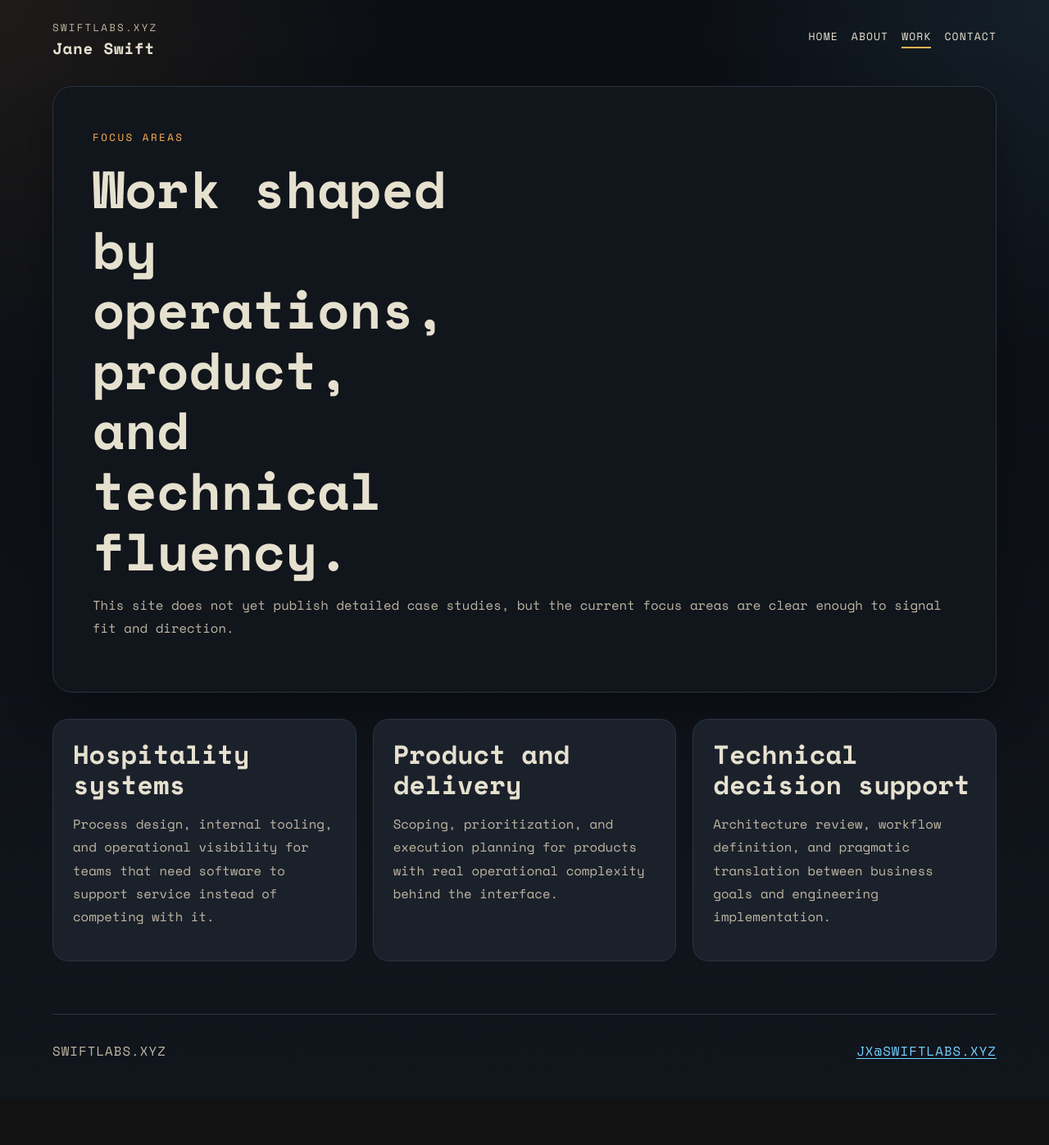
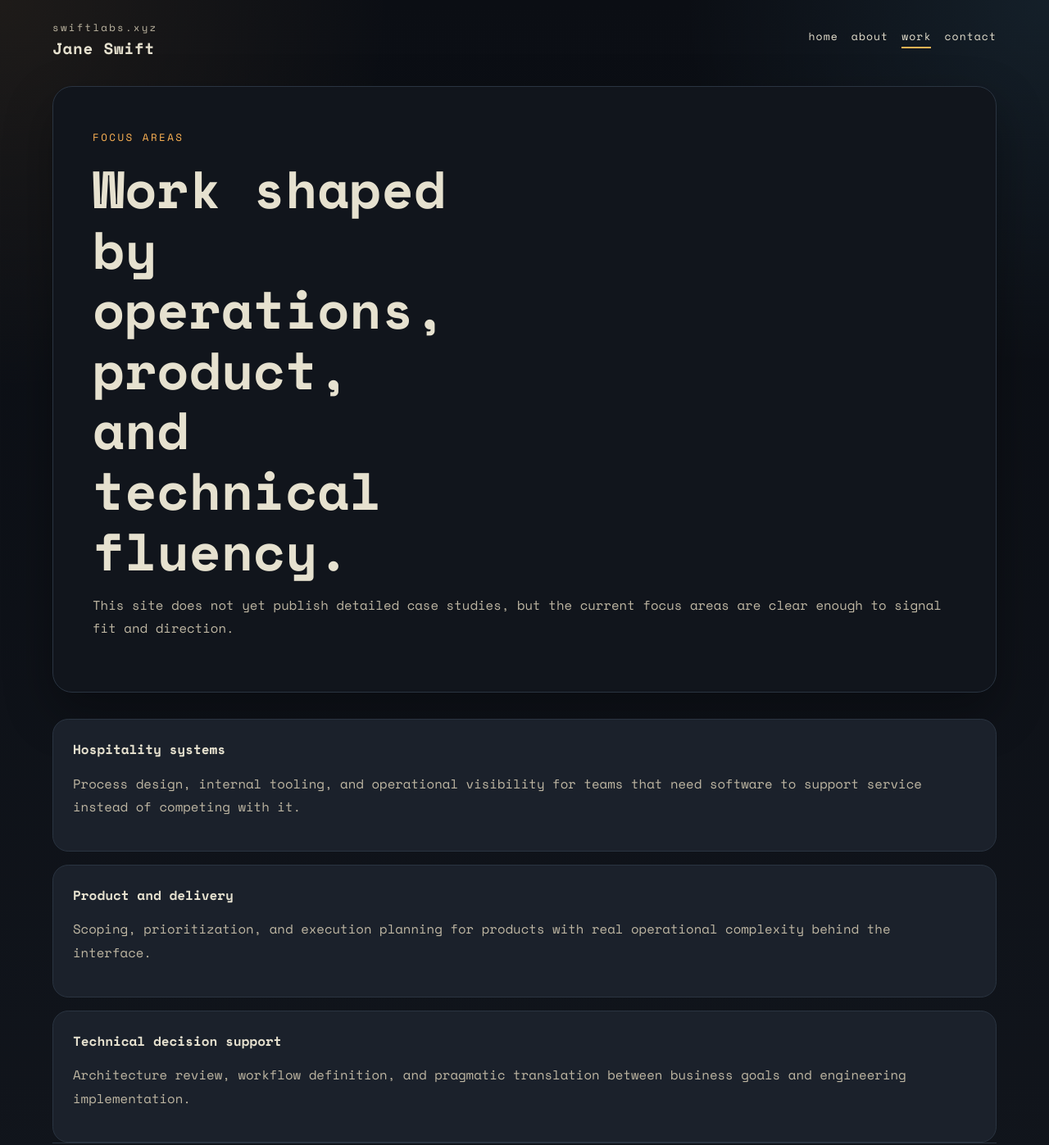
Before and after one commit to j-xyz/j-xyz.github.io, an Eleventy site: page src/work.njk in a window 1280 px wide. Shown: the top 1397 px of the page at 82% size. Before the commit the page ends 1341 px from the top, so only its background shows below. Built offline with nearby package versions, Linux system fonts and the light colour scheme; Eleventy itself is replaced by a stand-in of ours; files that its build step writes are made by us from their sources.

Commit message:
refactor(site): refine chrome casing and work section layout

```diff
--- a/src/_data/site.json
+++ b/src/_data/site.json
@@ -6,9 +6,9 @@
   "location": "New York, NY",
   "description": "Jane Swift builds more human software and operating systems for modern hospitality businesses.",
   "nav": [
-    { "label": "Home", "url": "/" },
-    { "label": "About", "url": "/about/" },
-    { "label": "Work", "url": "/work/" },
-    { "label": "Contact", "url": "/contact/" }
+    { "label": "home", "url": "/" },
+    { "label": "about", "url": "/about/" },
+    { "label": "work", "url": "/work/" },
+    { "label": "contact", "url": "/contact/" }
   ]
 }
--- a/src/assets/css/site.css
+++ b/src/assets/css/site.css
@@ -78,7 +78,6 @@ img {
   display: inline-block;
   font-size: 0.78rem;
   letter-spacing: 0.18em;
-  text-transform: uppercase;
   color: var(--muted);
 }
 
@@ -100,7 +99,6 @@ img {
   color: var(--ink);
   padding-bottom: 0.2rem;
   border-bottom: 2px solid transparent;
-  text-transform: uppercase;
   letter-spacing: 0.08em;
   font-size: 0.82rem;
 }
@@ -286,7 +284,6 @@ h3 {
   padding: 0 0 2rem;
   color: var(--muted);
   font-size: 0.85rem;
-  text-transform: uppercase;
   letter-spacing: 0.08em;
 }
 
--- a/src/work.njk
+++ b/src/work.njk
@@ -13,26 +13,28 @@ permalink: /work/index.html
   </p>
 </section>
 
-<section class="section-grid" aria-label="Focus areas">
+<section aria-label="Focus areas">
+  <div class="timeline">
     <article class="card">
-    <h2>Hospitality systems</h2>
-    <p class="section-copy">
+      <strong>Hospitality systems</strong>
+      <p class="list-copy">
         Process design, internal tooling, and operational visibility for teams that need
         software to support service instead of competing with it.
       </p>
     </article>
     <article class="card">
-    <h2>Product and delivery</h2>
-    <p class="section-copy">
+      <strong>Product and delivery</strong>
+      <p class="list-copy">
         Scoping, prioritization, and execution planning for products with real operational
         complexity behind the interface.
       </p>
     </article>
     <article class="card">
-    <h2>Technical decision support</h2>
-    <p class="section-copy">
+      <strong>Technical decision support</strong>
+      <p class="list-copy">
         Architecture review, workflow definition, and pragmatic translation between business
         goals and engineering implementation.
       </p>
     </article>
+  </div>
 </section>
```
Lines whose indentation alone changed are shown as unchanged.
